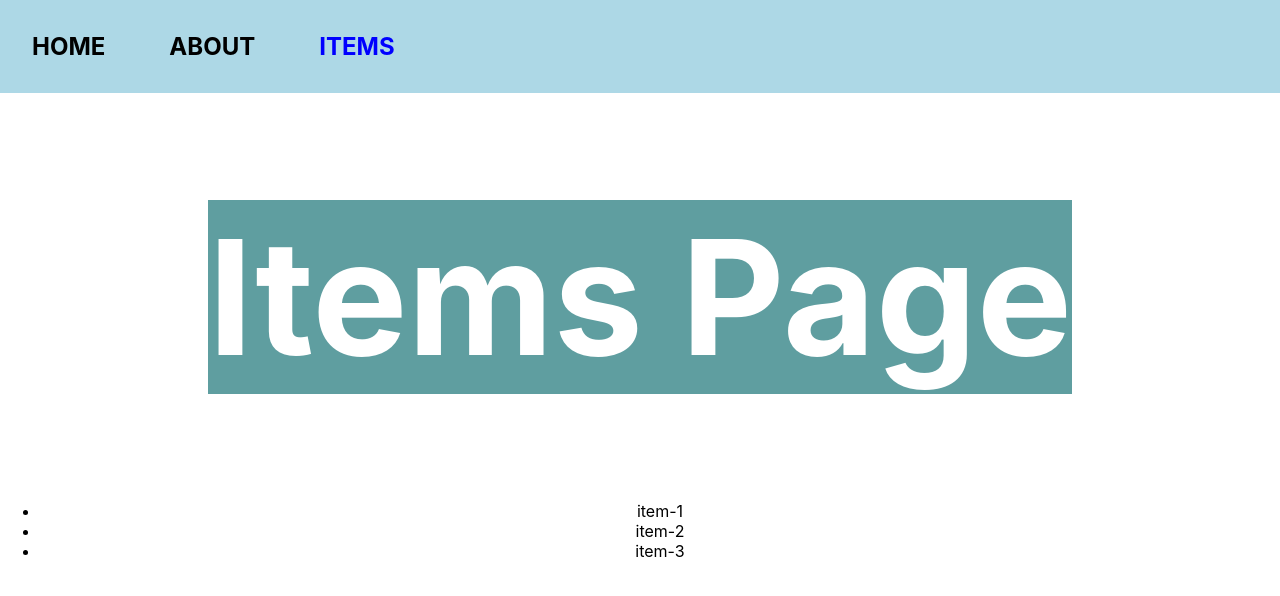
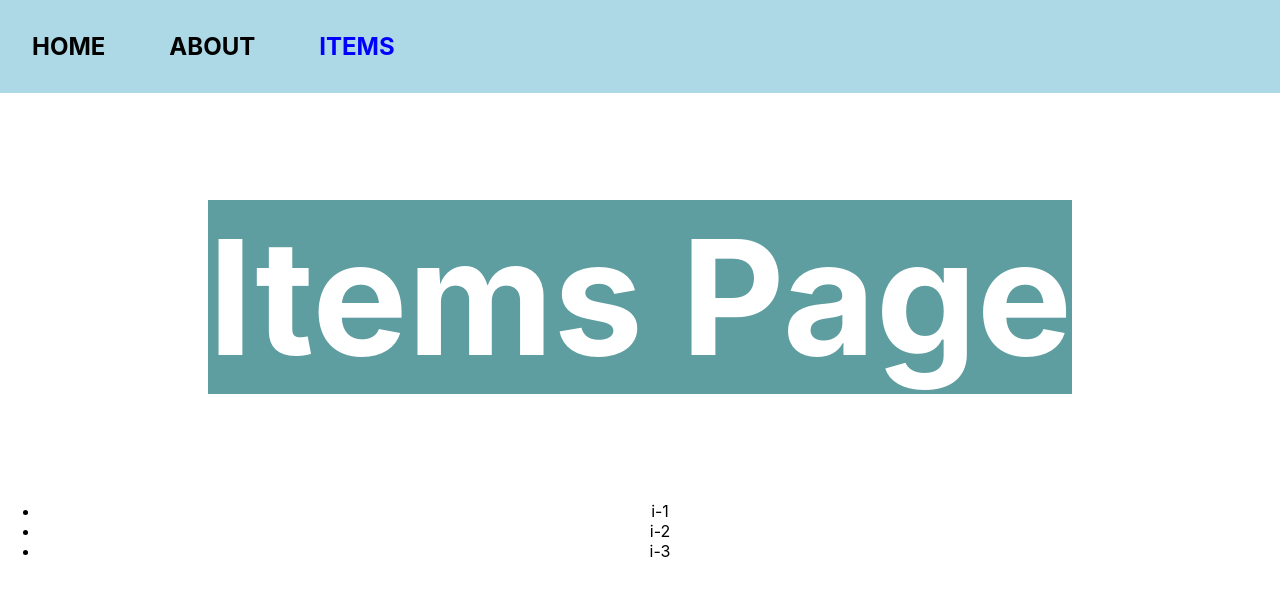
Before and after one commit to HimanshuKanwar2001/React-hooks-001, a React (Create React App) app in the folder react-router/: page /items in a window 1280 px wide. Shown: the top 596 px of the page. Built offline with nearby package versions, Linux system fonts and the light colour scheme.

Commit message:
added unhandled routes

```diff
--- a/react-router/src/App.js
+++ b/react-router/src/App.js
@@ -1,43 +1,49 @@
-import { createBrowserRouter, RouterProvider } from "react-router-dom";
+import {
+  createBrowserRouter,
+  createRoutesFromElements,
+  Route,
+  RouterProvider,
+} from "react-router-dom";
+import Home from "./pages/Home";
+import About from "./pages/About";
+import Items from "./pages/Items";
 import Navbar from "./components/Navbar";
-import About from "./pages/About";
-import Home from "./pages/Home";
 import ItemDetails from "./pages/ItemDetails";
-import Items from "./pages/Items";
 import ErrorPage from "./pages/ErrorPage";
 
 function App() {
-  // const routes=createRoutesFromElements(
+  /**** *** NESTED ROUTES****** */
+  // const routes = createRoutesFromElements(
   //   <>
-  //   <Route path='/' element:{<Navbar/>}
-  //      <Route index element={<Home/>} />
-  //      <Route path="/about" element={<About/>} />
-  //      <Route path="/items" element={<Items/>} />
-  //   </Route>
+  //     <Route path="/" element={<Navbar />}>
+  //       <Route index element={<Home />} />
+  //       <Route path="/about" element={<About />} />
+  //       <Route path="/items" element={<Items />} />
+  //       <Route path="/items/:id" element={<ItemDetails />} />
+  //     </Route>
   //   </>
-
-  // )
-
-  // const router=createBrowserRouter(routes);
+  // );
+  // const router = createBrowserRouter(routes);
 
   const router = createBrowserRouter([
     {
-      path: "/", //relative path
+      path: "/",
       element: <Navbar />,
       errorElement: <ErrorPage />,
       children: [
-        { index: true, element: <Home /> }, //relative  path
-        { path: "about", element: <About /> }, //relative  path
+        { index: true, element: <Home /> },
+        { path: "about", element: <About /> },
         {
           path: "items",
           children: [
             { index: true, element: <Items /> },
             { path: ":id", element: <ItemDetails /> },
           ],
-        }, //relative  path
+        },
       ],
     },
   ]);
+
   return (
     <>
       <RouterProvider router={router} />
--- a/react-router/src/components/Navbar.js
+++ b/react-router/src/components/Navbar.js
@@ -1,16 +1,27 @@
-import { Link, NavLink, Outlet } from "react-router-dom";
+import { NavLink, Outlet } from "react-router-dom";
 
 function Navbar() {
   return (
     <>
       <div className="nav">
-        <NavLink to="/" style={({isActive})=>isActive? {color:"blue"} :undefined}>
+        <NavLink
+          style={({ isActive }) => (isActive ? { color: "blue" } : undefined)}
+          to="/"
+        >
           <h4>HOME</h4>
-        </NavLink >
-        <NavLink to="about" style={({isActive})=>isActive? {color:"blue"} :undefined}>
+        </NavLink>
+
+        <NavLink
+          style={({ isActive }) => (isActive ? { color: "blue" } : undefined)}
+          to="/about"
+        >
           <h4>ABOUT</h4>
         </NavLink>
-        <NavLink to="items" style={({isActive})=>isActive? {color:"blue"} :undefined}>
+
+        <NavLink
+          style={({ isActive }) => (isActive ? { color: "blue" } : undefined)}
+          to="/items"
+        >
           <h4>ITEMS</h4>
         </NavLink>
       </div>
--- a/react-router/src/data/ItemData.js
+++ b/react-router/src/data/ItemData.js
@@ -1,17 +1,5 @@
-export const ITEMS=[
-    {
-        id:'item-1',
-        title:'Item1',
-        description:"Item 1 description",
-    },
-    {
-        id:'item-2',
-        title:'Item2',
-        description:"Item 2 description",
-    },
-    {
-        id:'item-3',
-        title:'Item3',
-        description:"Item 3 description",
-    },
-]
+export const ITEMS = [
+  { id: "i-1", title: "Item1", detail: "Item-1-Details" },
+  { id: "i-2", title: "Item2", detail: "Item-2-Details" },
+  { id: "i-3", title: "Item3", detail: "Item-2-Details" },
+];
--- a/react-router/src/pages/About.js
+++ b/react-router/src/pages/About.js
@@ -1,12 +1,8 @@
-import { Link } from "react-router-dom";
-import Navbar from "../components/Navbar";
 function About() {
   return (
     <>
-    {/* <Navbar/> */}
       <main>
         <h1>About Page</h1>
-
       </main>
     </>
   );
--- a/react-router/src/pages/ErrorPage.js
+++ b/react-router/src/pages/ErrorPage.js
@@ -1,9 +1,14 @@
+import { useEffect } from "react";
+import { useNavigate } from "react-router-dom";
 function ErrorPage() {
+  const navigate = useNavigate();
+  useEffect(() => {
+    setTimeout(() => navigate(-1), 3000);
+  }, []);
+
   return (
     <>
-      <main>
-        <h2>OPPSS! Something went wrong</h2>
-      </main>
+      <h1>OOOPPSSS!!!!! Something went wrong</h1>
     </>
   );
 }
--- a/react-router/src/pages/Home.js
+++ b/react-router/src/pages/Home.js
@@ -1,13 +1,8 @@
-import { Link } from "react-router-dom";
-import Navbar from "../components/Navbar";
-
 function Home() {
   return (
     <>
-    {/* <Navbar/> */}
       <main>
         <h1>Home Page</h1>
-
       </main>
     </>
   );
--- a/react-router/src/pages/ItemDetails.js
+++ b/react-router/src/pages/ItemDetails.js
@@ -1,22 +1,19 @@
 import { useParams } from "react-router-dom";
-import { ITEMS } from "../data/ItemData";
+import { ITEMS } from "../data/itemData";
 
 function ItemDetails() {
-    const {id}=useParams();
-    console.log(id)
-    const item=ITEMS.find((item)=>item.id === id)
+  const { id } = useParams();
+  console.log(id);
+  const item = ITEMS.find((item) => item.id === id);
   return (
     <>
       <main>
         <h1>ItemDetails</h1>
       </main>
       <h2>{item.title}</h2>
-      <h3>{item.description}</h3>
-
-
+      <h3>{item.detail} </h3>
     </>
   );
 }
 
-
 export default ItemDetails;
```
Also changed, not shown: react-router/src/pages/Items.js (+5 -14 lines), react-router/src/index.js (line endings or trailing spaces), 1 other file (tests, documents, lock files or other folders).
